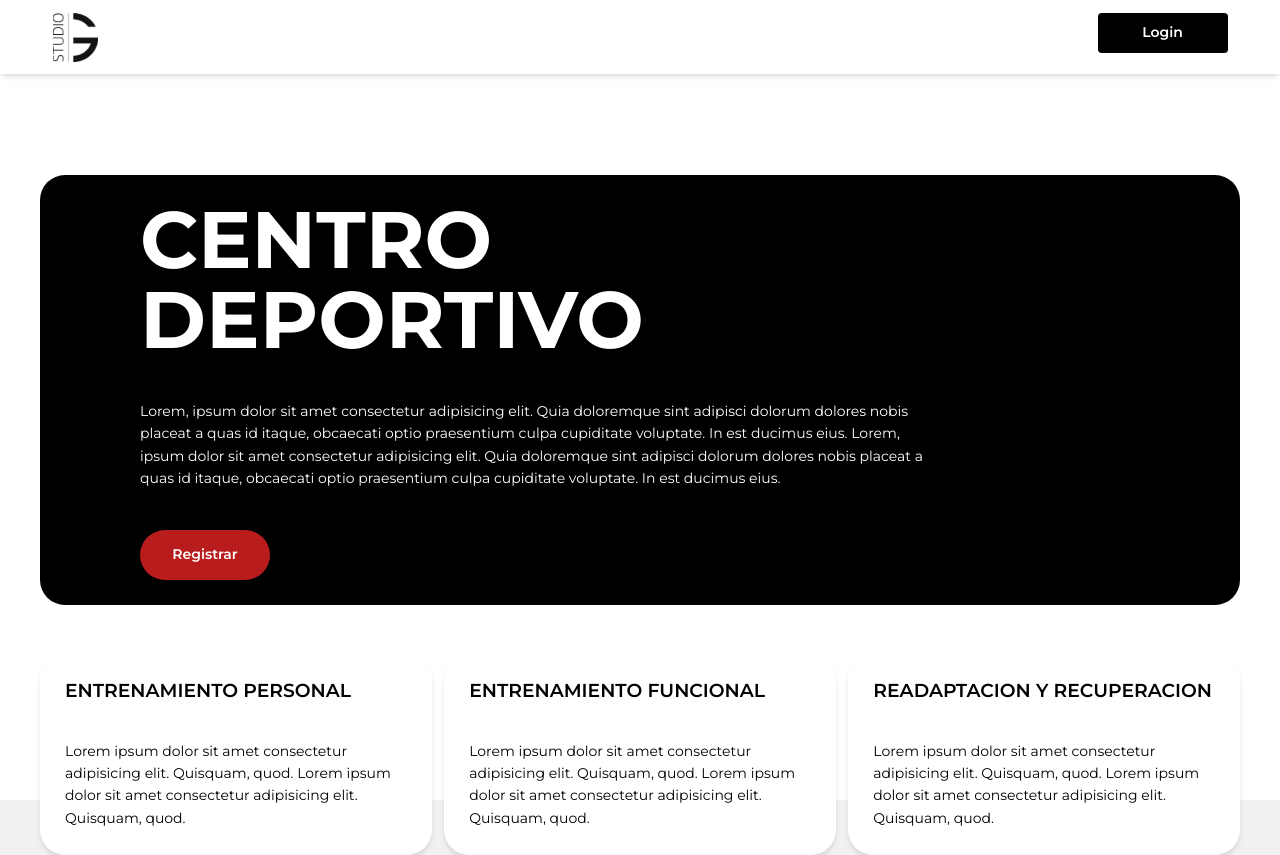
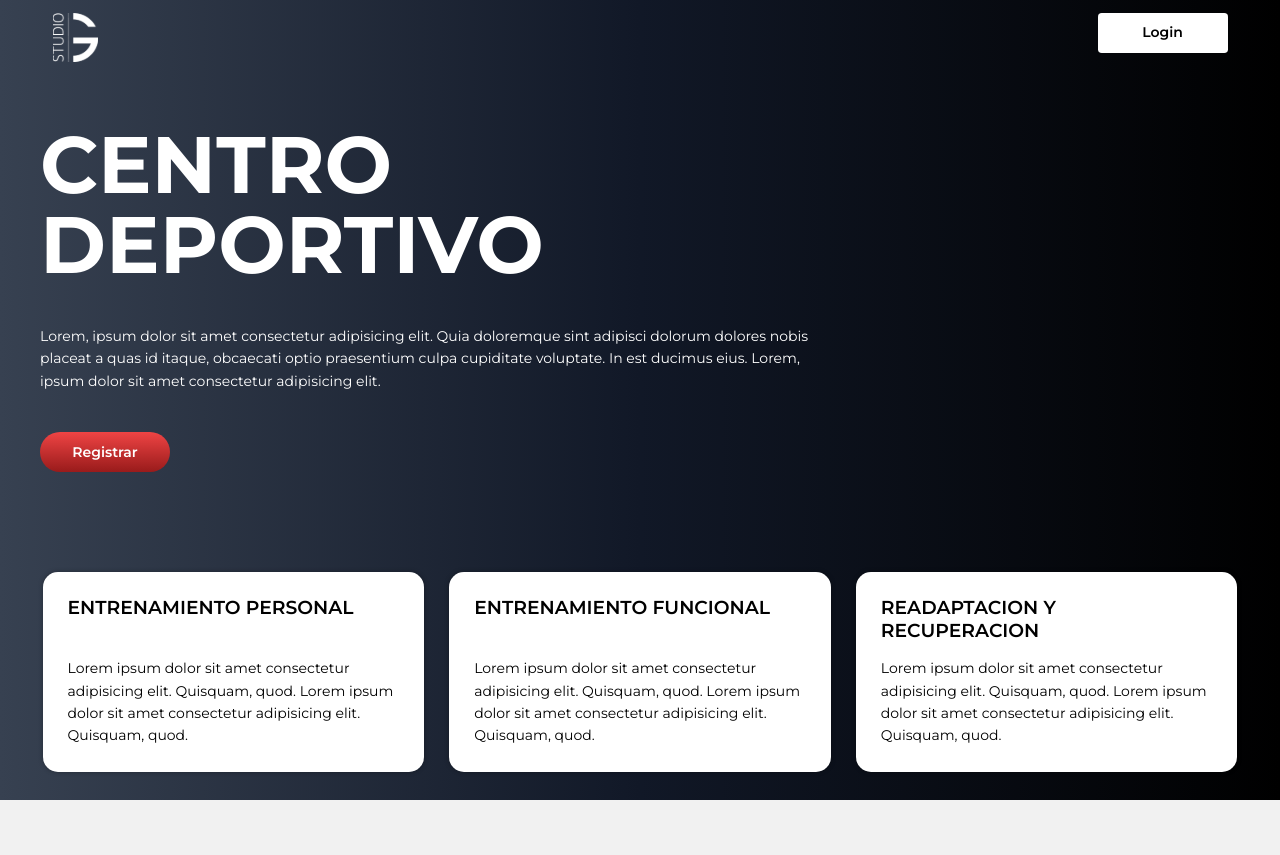
Before and after one commit to requiemcreatif/studio-g-website, a Next.js app: page / in a window 1280 px wide. After the commit the page ends 822 px from the top, so only its background shows below. Built offline with nearby package versions, Linux system fonts and the light colour scheme; a web font is replaced by a local one.

Commit message:
background styling

```diff
--- a/components/MainHeader.js
+++ b/components/MainHeader.js
@@ -1,14 +1,14 @@
 import Image from "next/image";
-import Logo from "../images/logo-black.svg";
+import Logo from "../images/studio-g-white.svg";
 
 const MainHeader = () => {
   return (
-    <div className="shadow-md bg-white fixed w-full">
+    <div className=" top-0 fixed w-full bg-[transparent]">
       <div className="  p-5 flex justify-between max-w-[1200px] mx-auto">
         <nav className=" ">
           <Image src={Logo} alt="Logo Studio G" width={45} height={50} />
         </nav>
-        <button className="  bg-[#000000] rounded-md px-5 h-16 w-52 font-semibold text-white">
+        <button className="  bg-[#ffffff] rounded-md px-5 h-16 w-52 font-semibold text-blackl">
           Login
         </button>
       </div>
--- a/pages/dashboard/index.js
+++ b/pages/dashboard/index.js
@@ -26,7 +26,7 @@ function Dashboard({ users }) {
   );
 }
 
-export const getServerSideProps = async () => {
+export const getStaticProps = async () => {
   const db = await connectToDatabase();
   const data = await db.collection("users").find({}).toArray();
   const users = JSON.parse(JSON.stringify(data));
--- a/pages/index.js
+++ b/pages/index.js
@@ -5,10 +5,11 @@ import MainHeader from "@/components/MainHeader";
 
 export default function Home() {
   return (
-    <div className=" bg-white">
+    <div className=" h-screen">
       <MainHeader />
-      <main className=" p-10 h-screen">
-        <div className=" lg:px-40 grid grid-cols-1 max-w-[1200px] gap-16 mx-auto mt-60 bg-[#000000] rounded-[25px] p-10 ">
+      <main className=" lg:py-10 h-[auto] bg-gradient-to-r from-gray-700 via-gray-900 to-black  lg:h-screen ">
+        <section className=" pt-20">
+          <div className=" lg:px-0 grid grid-cols-1 max-w-[1200px] gap-16 mx-auto rounded-[25px] py-20 px-10">
             <div className="grid grid-cols-1 max-w-7xl">
               <div className=" ">
                 <h1 className="text-white text-7xl lg:text-9xl font-bold">CENTRO DEPORTIVO</h1>
@@ -19,21 +20,24 @@ export default function Home() {
                 Lorem, ipsum dolor sit amet consectetur adipisicing elit. Quia doloremque sint
                 adipisci dolorum dolores nobis placeat a quas id itaque, obcaecati optio praesentium
                 culpa cupiditate voluptate. In est ducimus eius. Lorem, ipsum dolor sit amet
-              consectetur adipisicing elit. Quia doloremque sint adipisci dolorum dolores nobis
-              placeat a quas id itaque, obcaecati optio praesentium culpa cupiditate voluptate. In
-              est ducimus eius.
+                consectetur adipisicing elit.
               </p>
               <div>
                 <Link href="/register">
-                <button className=" bg-red-700 text-white rounded-full px-5 py-3 h-20 w-52 font-semibold">
+                  <button
+                    className=" hover:scale-105 cursor-pointer transition-all duration-300
+                  bg-gradient-to-b from-red-500 to-red-800
+                   text-white rounded-full px-5 h-[40px] w-52 font-semibold">
                     Registrar
                   </button>
                 </Link>
               </div>
             </div>
           </div>
-        <section className=" grid lg:grid-cols-3 gap-5 max-w-[1200px] mx-auto mt-20">
-          <div className="shadow-md transition duration-300 rounded-[25px] p-10 h-80 grid grid-rows-[40%_60%] bg-white">
+        </section>
+
+        <section className=" px-10 py-20 grid lg:px-1 lg:grid-cols-3 gap-10 max-w-[1200px] mx-auto ">
+          <div className="shadow-[0_0_5px_rgba(0,0,0,0.3)] hover:scale-105 hover:rounded-none cursor-pointer transition-all duration-500 rounded-[15px] p-10 h-80 grid grid-rows-[40%_60%] bg-white">
             <div>
               <h2 className="font-semibold text-3xl uppercase">Entrenamiento Personal</h2>
             </div>
@@ -44,7 +48,8 @@ export default function Home() {
               </p>
             </div>
           </div>
-          <div className=" shadow-md transition duration-300 bg-white rounded-[25px] p-10 h-80 grid grid-rows-[40%_60%]">
+
+          <div className="shadow-[0_0_5px_rgba(0,0,0,0.3)] hover:scale-105 hover:rounded-none cursor-pointer transition-all duration-500 rounded-[15px] p-10 h-80 grid grid-rows-[40%_60%] bg-white">
             <div>
               <h2 className="font-semibold text-3xl uppercase">Entrenamiento Funcional</h2>
             </div>
@@ -55,7 +60,7 @@ export default function Home() {
               </p>
             </div>
           </div>
-          <div className="shadow-md transition duration-300 bg-white rounded-[25px] p-10 h-80 grid grid-rows-[40%_60%]">
+          <div className="shadow-[0_0_5px_rgba(0,0,0,0.3)] hover:scale-105 hover:rounded-none cursor-pointer transition-all duration-500 rounded-[15px] p-10 h-80 grid grid-rows-[40%_60%] bg-white">
             <div>
               <h2 className="font-semibold text-3xl uppercase">Readaptacion y recuperacion</h2>
             </div>
```
Also changed, not shown: images/studio-g-white.svg (added). Lines whose indentation alone changed are shown as unchanged.
